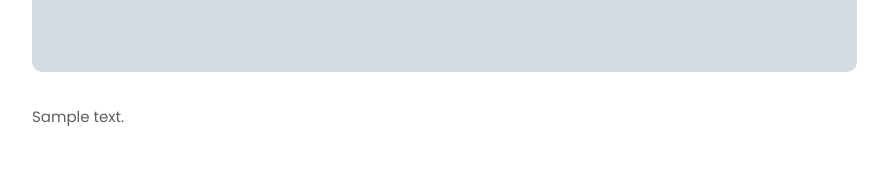
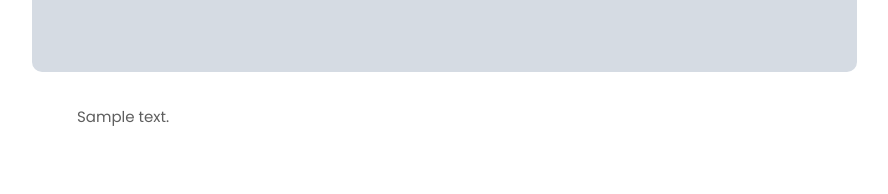
Before and after one commit to phaiEZ/blogblog, a Django app: template myproject/blogs/templates/frontend/blogDetail.html in a window 1280 px wide. Shown: the part 1270-1464 px from the top of the page, without its empty margins (53-941 px from the left). Run offline with Django 3.2, Linux system fonts and the light colour scheme; tables that the repository leaves empty hold one stand-in row (values such as "Sample post"); the template is opened without the code that fills it: values that come from a table or form of the project are taken from there, most other values are stand-ins (such as "Sample title", 1, 10 or a date in 2020); grey boxes marked "Sample" are stand-in pictures; data that the repository does not hold is empty; some libraries are stand-ins or nearby versions.

```diff
--- a/myproject/blogs/templates/frontend/blogDetail.html
+++ b/myproject/blogs/templates/frontend/blogDetail.html
@@ -27,7 +27,7 @@
             <img src="{{blog.image.url}}" alt="" class="img-fluid">
         </div>
         <!-- end media -->
-        <div class="blog-content">
+        <div class="blog-content" style="inline-size: 100%; overflow-wrap: break-word; text-indent: 3em">
             {{blog.content | safe}}
         </div>
         <!-- end content -->
```
